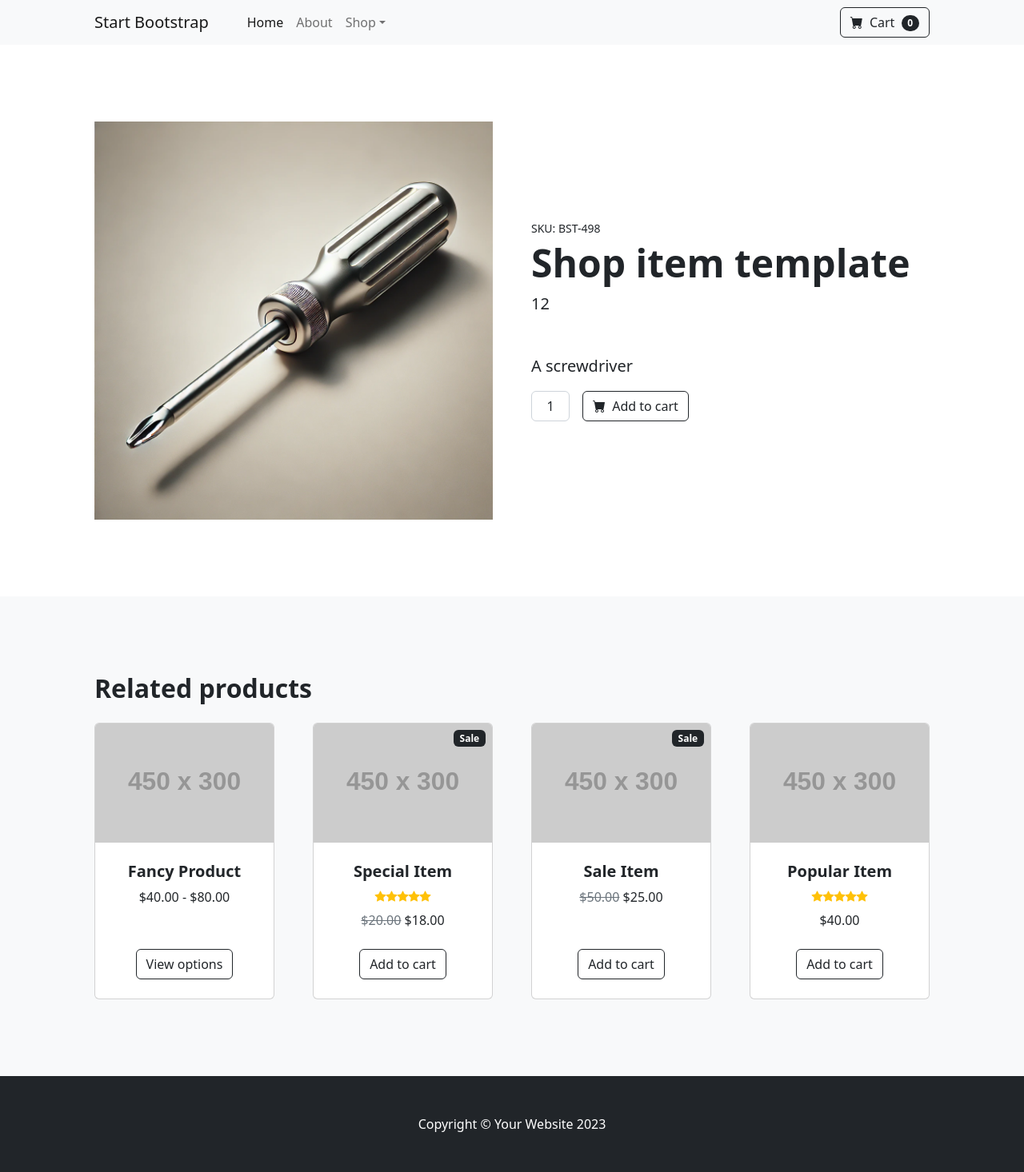
After one commit to 122317446/Project, a Flask app: page /Product/1 in a window 1280 px wide. The commit adds this page. Shown: the whole page at 80% size. Run offline with Flask 3, Linux system fonts and the light colour scheme; grey boxes labelled with a size stand in for pictures from a placeholder-image service; some libraries are stand-ins or nearby versions.

Commit message:
Added product view

```diff
--- a/app.py
+++ b/app.py
@@ -12,9 +12,10 @@ def show_products():
     products = product_service.get_all_products()
     return render_template('ProductSpread.html', products=products)
 
-'''@app.route('/page2')
-def Landing_Page():
-    return render_template('LandingPage.html')'''
+@app.route('/Product/<int:prodID>')
+def select_product(prodID):
+    product = product_service.get_product_details(prodID)
+    return render_template('Product.html', product=product)
 
 if __name__ == "__main__":
     app.run(debug=True)
--- /dev/null
+++ b/templates/Product.html
@@ -0,0 +1,184 @@
+<!DOCTYPE html>
+<html lang="en">
+    <head>
+        <meta charset="utf-8" />
+        <meta name="viewport" content="width=device-width, initial-scale=1, shrink-to-fit=no" />
+        <meta name="description" content="" />
+        <meta name="author" content="" />
+        <title>Shop Item - Start Bootstrap Template</title>
+        <!-- Favicon-->
+        <link rel="icon" type="image/x-icon" href="assets/favicon.ico" />
+        <!-- Bootstrap icons-->
+        <link href="https://cdn.jsdelivr.net/npm/bootstrap-icons@1.5.0/font/bootstrap-icons.css" rel="stylesheet" />
+        <!-- Core theme CSS (includes Bootstrap)-->
+        <link href="{{url_for('static', filename='css/styles.css')}}" rel="stylesheet" />
+    </head>
+    <body>
+        <!-- Navigation-->
+        <nav class="navbar navbar-expand-lg navbar-light bg-light">
+            <div class="container px-4 px-lg-5">
+                <a class="navbar-brand" href="#!">Start Bootstrap</a>
+                <button class="navbar-toggler" type="button" data-bs-toggle="collapse" data-bs-target="#navbarSupportedContent" aria-controls="navbarSupportedContent" aria-expanded="false" aria-label="Toggle navigation"><span class="navbar-toggler-icon"></span></button>
+                <div class="collapse navbar-collapse" id="navbarSupportedContent">
+                    <ul class="navbar-nav me-auto mb-2 mb-lg-0 ms-lg-4">
+                        <li class="nav-item"><a class="nav-link active" aria-current="page" href="#!">Home</a></li>
+                        <li class="nav-item"><a class="nav-link" href="#!">About</a></li>
+                        <li class="nav-item dropdown">
+                            <a class="nav-link dropdown-toggle" id="navbarDropdown" href="#" role="button" data-bs-toggle="dropdown" aria-expanded="false">Shop</a>
+                            <ul class="dropdown-menu" aria-labelledby="navbarDropdown">
+                                <li><a class="dropdown-item" href="#!">All Products</a></li>
+                                <li><hr class="dropdown-divider" /></li>
+                                <li><a class="dropdown-item" href="#!">Popular Items</a></li>
+                                <li><a class="dropdown-item" href="#!">New Arrivals</a></li>
+                            </ul>
+                        </li>
+                    </ul>
+                    <form class="d-flex">
+                        <button class="btn btn-outline-dark" type="submit">
+                            <i class="bi-cart-fill me-1"></i>
+                            Cart
+                            <span class="badge bg-dark text-white ms-1 rounded-pill">0</span>
+                        </button>
+                    </form>
+                </div>
+            </div>
+        </nav>
+        <!-- Product section-->
+        <section class="py-5">
+            <div class="container px-4 px-lg-5 my-5">
+                <div class="row gx-4 gx-lg-5 align-items-center">
+                    <div class="col-md-6"><img class="card-img-top mb-5 mb-md-0" src="{{ url_for('static', filename='images/' + product.prodImage) }}" alt="..." /></div>
+                    <div class="col-md-6">
+                        <div class="small mb-1">SKU: BST-498</div>
+                        <h1 class="display-5 fw-bolder">Shop item template</h1>
+                        <div class="fs-5 mb-5">
+                            <span>{{product.prodPrice}}</span>
+                        </div>
+                        <p class="lead">{{product.prodDesc}}</p>
+                        <div class="d-flex">
+                            <input class="form-control text-center me-3" id="inputQuantity" type="num" value="1" style="max-width: 3rem" />
+                            <button class="btn btn-outline-dark flex-shrink-0" type="button">
+                                <i class="bi-cart-fill me-1"></i>
+                                Add to cart
+                            </button>
+                        </div>
+                    </div>
+                </div>
+            </div>
+        </section>
+        <!-- Related items section-->
+        <section class="py-5 bg-light">
+            <div class="container px-4 px-lg-5 mt-5">
+                <h2 class="fw-bolder mb-4">Related products</h2>
+                <div class="row gx-4 gx-lg-5 row-cols-2 row-cols-md-3 row-cols-xl-4 justify-content-center">
+                    <div class="col mb-5">
+                        <div class="card h-100">
+                            <!-- Product image-->
+                            <img class="card-img-top" src="https://dummyimage.com/450x300/dee2e6/6c757d.jpg" alt="..." />
+                            <!-- Product details-->
+                            <div class="card-body p-4">
+                                <div class="text-center">
+                                    <!-- Product name-->
+                                    <h5 class="fw-bolder">Fancy Product</h5>
+                                    <!-- Product price-->
+                                    $40.00 - $80.00
+                                </div>
+                            </div>
+                            <!-- Product actions-->
+                            <div class="card-footer p-4 pt-0 border-top-0 bg-transparent">
+                                <div class="text-center"><a class="btn btn-outline-dark mt-auto" href="#">View options</a></div>
+                            </div>
+                        </div>
+                    </div>
+                    <div class="col mb-5">
+                        <div class="card h-100">
+                            <!-- Sale badge-->
+                            <div class="badge bg-dark text-white position-absolute" style="top: 0.5rem; right: 0.5rem">Sale</div>
+                            <!-- Product image-->
+                            <img class="card-img-top" src="https://dummyimage.com/450x300/dee2e6/6c757d.jpg" alt="..." />
+                            <!-- Product details-->
+                            <div class="card-body p-4">
+                                <div class="text-center">
+                                    <!-- Product name-->
+                                    <h5 class="fw-bolder">Special Item</h5>
+                                    <!-- Product reviews-->
+                                    <div class="d-flex justify-content-center small text-warning mb-2">
+                                        <div class="bi-star-fill"></div>
+                                        <div class="bi-star-fill"></div>
+                                        <div class="bi-star-fill"></div>
+                                        <div class="bi-star-fill"></div>
+                                        <div class="bi-star-fill"></div>
+                                    </div>
+                                    <!-- Product price-->
+                                    <span class="text-muted text-decoration-line-through">$20.00</span>
+                                    $18.00
+                                </div>
+                            </div>
+                            <!-- Product actions-->
+                            <div class="card-footer p-4 pt-0 border-top-0 bg-transparent">
+                                <div class="text-center"><a class="btn btn-outline-dark mt-auto" href="#">Add to cart</a></div>
+                            </div>
+                        </div>
+                    </div>
+                    <div class="col mb-5">
+                        <div class="card h-100">
+                            <!-- Sale badge-->
+                            <div class="badge bg-dark text-white position-absolute" style="top: 0.5rem; right: 0.5rem">Sale</div>
+                            <!-- Product image-->
+                            <img class="card-img-top" src="https://dummyimage.com/450x300/dee2e6/6c757d.jpg" alt="..." />
+                            <!-- Product details-->
+                            <div class="card-body p-4">
+                                <div class="text-center">
+                                    <!-- Product name-->
+                                    <h5 class="fw-bolder">Sale Item</h5>
+                                    <!-- Product price-->
+                                    <span class="text-muted text-decoration-line-through">$50.00</span>
+                                    $25.00
+                                </div>
+                            </div>
+                            <!-- Product actions-->
+                            <div class="card-footer p-4 pt-0 border-top-0 bg-transparent">
+                                <div class="text-center"><a class="btn btn-outline-dark mt-auto" href="#">Add to cart</a></div>
+                            </div>
+                        </div>
+                    </div>
+                    <div class="col mb-5">
+                        <div class="card h-100">
+                            <!-- Product image-->
+                            <img class="card-img-top" src="https://dummyimage.com/450x300/dee2e6/6c757d.jpg" alt="..." />
+                            <!-- Product details-->
+                            <div class="card-body p-4">
+                                <div class="text-center">
+                                    <!-- Product name-->
+                                    <h5 class="fw-bolder">Popular Item</h5>
+                                    <!-- Product reviews-->
+                                    <div class="d-flex justify-content-center small text-warning mb-2">
+                                        <div class="bi-star-fill"></div>
+                                        <div class="bi-star-fill"></div>
+                                        <div class="bi-star-fill"></div>
+                                        <div class="bi-star-fill"></div>
+                                        <div class="bi-star-fill"></div>
+                                    </div>
+                                    <!-- Product price-->
+                                    $40.00
+                                </div>
+                            </div>
+                            <!-- Product actions-->
+                            <div class="card-footer p-4 pt-0 border-top-0 bg-transparent">
+                                <div class="text-center"><a class="btn btn-outline-dark mt-auto" href="#">Add to cart</a></div>
+                            </div>
+                        </div>
+                    </div>
+                </div>
+            </div>
+        </section>
+        <!-- Footer-->
+        <footer class="py-5 bg-dark">
+            <div class="container"><p class="m-0 text-center text-white">Copyright &copy; Your Website 2023</p></div>
+        </footer>
+        <!-- Bootstrap core JS-->
+        <script src="https://cdn.jsdelivr.net/npm/bootstrap@5.2.3/dist/js/bootstrap.bundle.min.js"></script>
+        <!-- Core theme JS-->
+        <script src="js/scripts.js"></script>
+    </body>
+</html>
--- a/templates/ProductSpread.html
+++ b/templates/ProductSpread.html
@@ -75,7 +75,7 @@
                             </div>
                             <!-- Product actions-->
                             <div class="card-footer p-4 pt-0 border-top-0 bg-transparent">
-                                <div class="text-center"><a class="btn btn-outline-dark mt-auto" href="#">Buys</a></div>
+                                <div class="text-center"><a class="btn btn-outline-dark mt-auto" href="{{url_for('select_product', prodID=product.prodID)}}">View</a></div>
                             </div>
                         </div>
                     </div>
```
Also changed, not shown: 2 other files.
